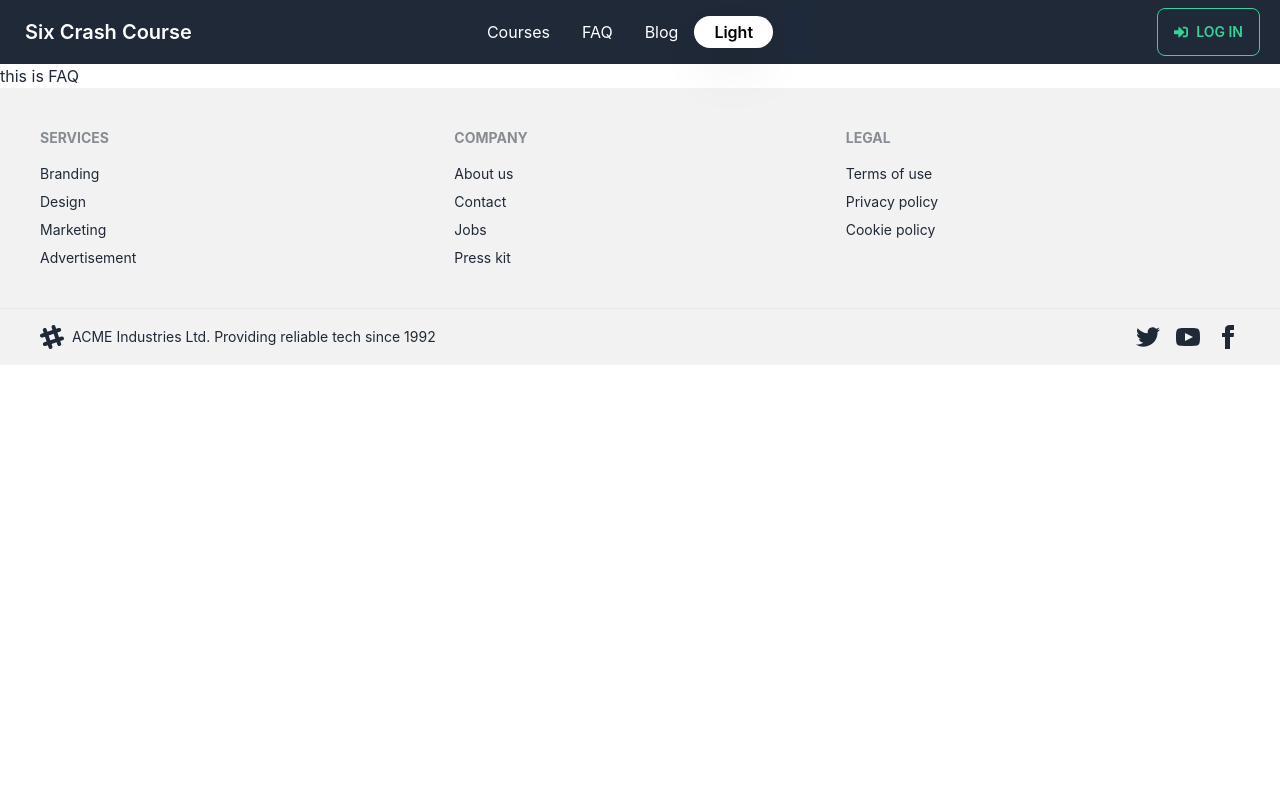
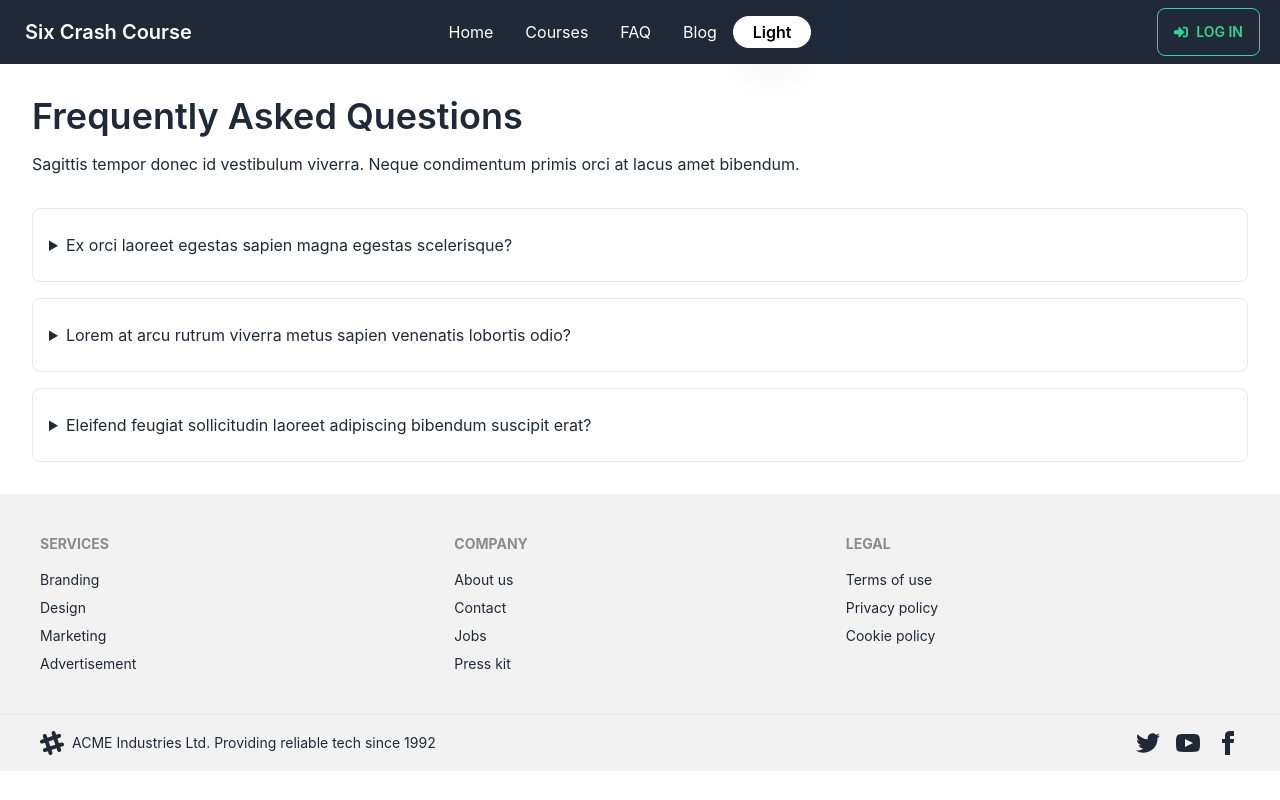
Before and after one commit to ikbal-mondal/Six-crash-course-client, a React (Create React App) app: page /faq in a window 1280 px wide. Built offline with nearby package versions, Linux system fonts and the light colour scheme; no server answers.

Commit message:
added blog and home faq

```diff
--- a/src/App.js
+++ b/src/App.js
@@ -7,6 +7,9 @@ import Register from "./Register_And_Login/Register/Register"
 import Login from "./Register_And_Login/LogIn/Login"
 import Error404page from "./Error404Page/Error404page";
 import DetailsCourseInfo from "./Course/DetailsCourseInfo";
+
+import CheckOut from "./Course/Checkout/CheckOut";
+import Home from "./Components/Home/Home";
 function App() {
 
   const router = createBrowserRouter([
@@ -20,6 +23,10 @@ function App() {
           element:<Error404page></Error404page>
 
         },
+          {
+            path:'/home',
+            element:<Home></Home>
+          },
           {
             path:'/',
             loader: ()  => {
@@ -37,13 +44,23 @@ function App() {
             element:<Courses></Courses>
           },
           {
-            path:'/courses/:id',
+            path:'/detailsCourseInfo/:_id',
             loader: ({params})  => {
 
-               return fetch(`http://localhost:5000/category/${params.id}`)
+               return fetch(`http://localhost:5000/category/${params._id}`)
             },
             element:<DetailsCourseInfo></DetailsCourseInfo>
           },
+
+          {
+            path:'/checkOut/:checkOutId',
+            loader: ({params})  => {
+
+               return fetch(`http://localhost:5000/category/${params.checkOutId}`)
+            },
+            element:<CheckOut></CheckOut>
+          },
+
 
           {
             path:'/faq',
--- a/src/Components/Header/Header.js
+++ b/src/Components/Header/Header.js
@@ -25,12 +25,13 @@ const Header = () => {
         <svg xmlns="http://www.w3.org/2000/svg" className="h-5 w-5" fill="none" viewBox="0 0 24 24" stroke="currentColor"><path strokeLinecap="round" strokeLinejoin="round" strokeWidth="2" d="M4 6h16M4 12h8m-8 6h16" /></svg>
       </label>
       <ul tabIndex={0} className="menu menu-compact dropdown-content mt-3 p-2 shadow  bg-gray-900 text-white rounded-box w-52">
-        <Link to='/'>Courses</Link>
+        <Link className='mb-2' to='/home'>Home</Link>
+        <Link className='mb-2' to='/'>Courses</Link>
         <li tabIndex={0}>
-         <Link to='/faq'>FAQ</Link>
+         <Link className='mb-2' to='/faq'>FAQ</Link>
         </li>
         <li>
-          <Link to='/Blog'>Blog</Link>
+          <Link className='mb-2' to='/Blog'>Blog</Link>
         </li>
 
         <label className="swap">
@@ -54,6 +55,7 @@ const Header = () => {
   <div className="items-centers justify-center ">
 
     <ul className="menu menu-horizontal p-0">
+      <li> <Link to='/home'>Home</Link></li>
       <li> <Link to='/'>Courses</Link></li>
       <li tabIndex={0}>
       <Link to='/faq'>FAQ</Link>
--- a/src/Components/Header/HeaderTopic/Blog.js
+++ b/src/Components/Header/HeaderTopic/Blog.js
@@ -3,7 +3,30 @@ import React from 'react';
 const Blog = () => {
     return (
         <div>
-           <h1>Blog page</h1>
+         <section className="dark:bg-gray-800 dark:text-gray-100">
+	<div className="container flex flex-col justify-center p-4 mx-auto md:p-8">
+		<p className="p-2 text-sm font-medium tracking-wider text-center uppercase">How it works</p>
+		<h2 className="mb-12 text-4xl font-bold leading-none text-center sm:text-5xl">Frequently Asked Questions</h2>
+		<div className="grid gap-10 md:gap-8 sm:p-3 md:grid-cols-2 lg:px-12 xl:px-32">
+			<div>
+				<h3 className="font-semibold">Lorem ipsum dolor sit amet.</h3>
+				<p className="mt-1 dark:text-gray-400">Lorem ipsum dolor, sit amet consectetur adipisicing elit. Ratione, fugit? Aspernatur, ullam enim, odit eaque quia rerum ipsum voluptatem consequatur ratione, doloremque debitis? Fuga labore omnis minima, quisquam delectus culpa!</p>
+			</div>
+			<div>
+				<h3 className="font-semibold">Lorem ipsum dolor sit amet.</h3>
+				<p className="mt-1 dark:text-gray-400">Lorem ipsum dolor, sit amet consectetur adipisicing elit. Ratione, fugit? Aspernatur, ullam enim, odit eaque quia rerum ipsum voluptatem consequatur ratione, doloremque debitis? Fuga labore omnis minima, quisquam delectus culpa!</p>
+			</div>
+			<div>
+				<h3 className="font-semibold">Lorem ipsum dolor sit amet.</h3>
+				<p className="mt-1 dark:text-gray-400">Lorem ipsum dolor, sit amet consectetur adipisicing elit. Ratione, fugit? Aspernatur, ullam enim, odit eaque quia rerum ipsum voluptatem consequatur ratione, doloremque debitis? Fuga labore omnis minima, quisquam delectus culpa!</p>
+			</div>
+			<div>
+				<h3 className="font-semibold">Lorem ipsum dolor sit amet.</h3>
+				<p className="mt-1 dark:text-gray-400">Lorem ipsum dolor, sit amet consectetur adipisicing elit. Ratione, fugit? Aspernatur, ullam enim, odit eaque quia rerum ipsum voluptatem consequatur ratione, doloremque debitis? Fuga labore omnis minima, quisquam delectus culpa!</p>
+			</div>
+		</div>
+	</div>
+</section>
         </div>
     );
 };
--- a/src/Components/Header/HeaderTopic/FAQ.js
+++ b/src/Components/Header/HeaderTopic/FAQ.js
@@ -3,7 +3,26 @@ import React from 'react';
 const FAQ = () => {
     return (
         <div>
-           <h1> this is  FAQ </h1>
+           <section className="dark:bg-gray-800 dark:text-gray-100">
+	<div className="container flex flex-col justify-center px-4 py-8 mx-auto md:p-8">
+		<h2 className="text-2xl font-semibold sm:text-4xl">Frequently Asked Questions</h2>
+		<p className="mt-4 mb-8 dark:text-gray-400">Sagittis tempor donec id vestibulum viverra. Neque condimentum primis orci at lacus amet bibendum.</p>
+		<div className="space-y-4">
+			<details className="w-full border rounded-lg">
+				<summary className="px-4 py-6 focus:outline-none focus-visible:ring-violet-400">Ex orci laoreet egestas sapien magna egestas scelerisque?</summary>
+				<p className="px-4 py-6 pt-0 ml-4 -mt-4 dark:text-gray-400">Lectus iaculis orci metus vitae ligula dictum per. Nisl per nullam taciti at adipiscing est. </p>
+			</details>
+			<details className="w-full border rounded-lg">
+				<summary className="px-4 py-6 focus:outline-none focus-visible:ring-violet-400">Lorem at arcu rutrum viverra metus sapien venenatis lobortis odio?</summary>
+				<p className="px-4 py-6 pt-0 ml-4 -mt-4 dark:text-gray-400">Tincidunt ut hac condimentum rhoncus phasellus nostra. Magna porttitor egestas tincidunt neque vehicula potenti. </p>
+			</details>
+			<details className="w-full border rounded-lg">
+				<summary className="px-4 py-6 focus:outline-none focus-visible:ring-violet-400">Eleifend feugiat sollicitudin laoreet adipiscing bibendum suscipit erat?</summary>
+				<p className="px-4 py-6 pt-0 ml-4 -mt-4 dark:text-gray-400">Justo libero tellus integer tincidunt justo semper consequat venenatis aliquet imperdiet. Ultricies urna proin fusce nulla pretium sodales vel magna et massa euismod vulputate sed. </p>
+			</details>
+		</div>
+	</div>
+</section>
         </div>
     );
 };
--- /dev/null
+++ b/src/Components/Home/Home.js
@@ -0,0 +1,22 @@
+import React from 'react';
+import { Link } from 'react-router-dom';
+
+const Home = () => {
+    return (
+        <section>
+	<div className="dark:bg-violet-400">
+		<div className="container flex flex-col items-center px-4 py-16 pb-24 mx-auto text-center lg:pb-56 md:py-32 md:px-10 lg:px-32 dark:text-gray-900">
+			<h1 className="text-5xl font-bold leading-none sm:text-6xl xl:max-w-3xl dark:text-gray-900">Provident blanditiis cum exercitationem</h1>
+			<p className="mt-6 mb-8 text-lg sm:mb-12 xl:max-w-3xl dark:text-gray-900">Cupiditate minima voluptate temporibus quia? Architecto beatae esse ab amet vero eaque explicabo!</p>
+			<div className="flex flex-wrap justify-center">
+				<button type="button" className="px-8 py-3 m-2 text-lg font-semibold rounded dark:bg-gray-800 dark:text-gray-50">Get started</button>
+				<button type="button" className="px-8 py-3 m-2 text-lg border rounded dark:border-gray-700 dark:text-gray-900">Learn more</button>
+			</div>
+		</div>
+	</div>
+	<img src="https://img.freepik.com/premium-vector/business-meeting-people-conference-flat-vector-illustration_213110-43.jpg?w=2000" alt="" className="w-5/6 mx-auto mb-12 -mt-20 rounded-lg shadow-md lg:-mt-40 dark:bg-gray-500" />
+</section>
+    );
+};
+
+export default Home;
--- /dev/null
+++ b/src/Course/Checkout/CheckOut.js
@@ -0,0 +1,16 @@
+import React from 'react';
+import { useLoaderData } from 'react-router-dom';
+
+const CheckOut = () => {
+    const CourseCheckOut = useLoaderData();
+    const {title,image_url,days,Course_Fees} = CourseCheckOut;
+    console.log(title);
+    return (
+        <div>
+            <img src={image_url} alt="" />
+         <h1>  title{title}</h1>
+        </div>
+    );
+};
+
+export default CheckOut;
--- a/src/Course/DetailsCourseInfo.js
+++ b/src/Course/DetailsCourseInfo.js
@@ -1,11 +1,42 @@
 import React from 'react';
-import { useLoaderData } from 'react-router-dom';
+import {  Link, useLoaderData } from 'react-router-dom';
+
 
 const DetailsCourseInfo = () => {
-    const courseDetails = useLoaderData()
+    const course = useLoaderData()
+     const {title, image_url,details, days, Course_Fees, category_id } = course;
     return (
-        <div>
-            <h2>this category {courseDetails.length}</h2>
+        <div className='container mx-auto'>
+         <section class="bg-white dark:bg-gray-900">
+    <div class="container px-6 py-10 mx-auto">
+        <h1 class="text-3xl font-semibold text-gray-800 capitalize lg:text-4xl dark:text-white">{title}</h1>
+
+        <div class="mt-8 lg:-mx-6 lg:flex lg:items-center">
+            <img class="object-cover w-full lg:mx-6 lg:w-1/2 rounded-xl h-72 lg:h-96" src={image_url} alt=""/>
+
+            <div class="mt-6 lg:w-1/2 lg:mt-0 lg:mx-6 ">
+                <p class="text-sm text-blue-500 uppercase">{days} days</p>
+
+                <p href="#" class="block mt-4 text-2xl font-semibold text-gray-800  dark:text-white md:text-3xl">
+                Course Fees : $ {Course_Fees}
+                </p>
+
+                <h2 class="mt-3 text-sm text-gray-500 dark:text-gray-300 md:text-sm">
+                    {details}
+                </h2>
+
+                <div class="flex items-center mt-6">
+
+                    <div class="mx-4">
+                        <Link to={`checkOut/${category_id}`}>
+                    <button className="btn btn-outline btn-primary mx-3">Check Out</button></Link>
+                    <button className="btn btn-outline btn-success mx-3">Get Premium Access</button>
+                    </div>
+                </div>
+            </div>
+        </div>
+    </div>
+</section>
         </div>
     );
 };
--- a/src/Course/DisplayCourse.js
+++ b/src/Course/DisplayCourse.js
@@ -1,9 +1,10 @@
 import React from 'react';
 import { FaArrowRight } from 'react-icons/fa';
+import { Link } from 'react-router-dom';
 
 const DisplayCourse = ({course}) => {
 
-    const {title,image_url,Course_Fees  } = course
+    const {title,image_url,Course_Fees , category_id } = course
 
     return (
 
@@ -16,7 +17,7 @@ const DisplayCourse = ({course}) => {
     <h2 className="card-title">Name: {title}</h2>
     <p>Course Fees : ${Course_Fees}</p>
     <div className="card-actions">
-      <button className="btn btn-primary"> More details  <FaArrowRight className='ml-2'></FaArrowRight> </button>
+     <Link to={`detailsCourseInfo/${category_id}`}> <button className="btn btn-primary"> More details  <FaArrowRight className='ml-2'></FaArrowRight> </button></Link>
     </div>
   </div>
 </div>
```
